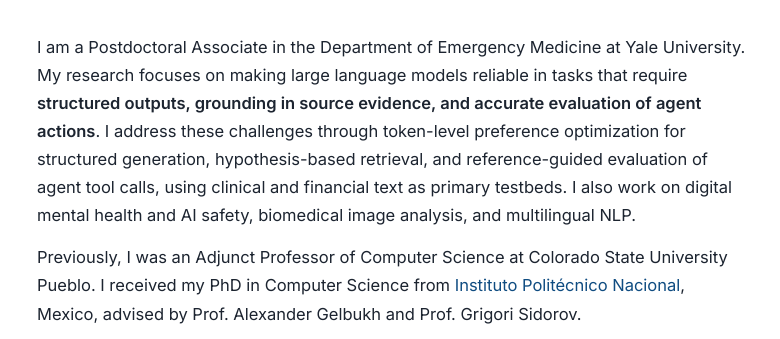
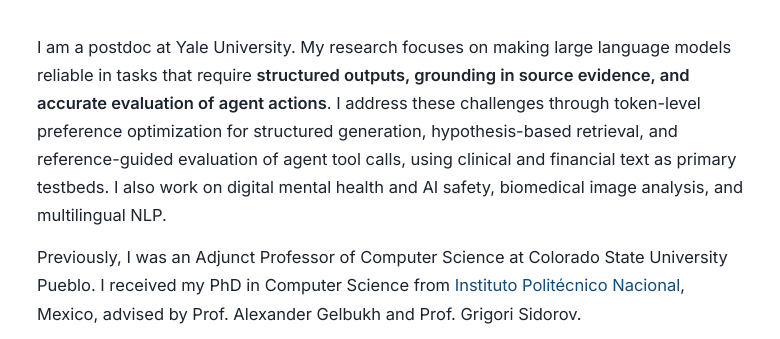
Before and after one commit to marif561/marif561.github.io, a plain HTML site: page index.html in a window 1280 px wide. Shown: the part 404-743 px from the top of the page, without its empty margins (247-1027 px from the left). Drawn offline with Linux system fonts and the light colour scheme.

Commit message:
Intro: simplify opening sentence
Co-Authored-By: Claude Opus 5.5 <noreply@anthropic.com>
Claude-Session: https://claude.ai/code/session_011SME3VVj1CGpF6xNaU8ZAr

```diff
--- a/index.html
+++ b/index.html
@@ -63,8 +63,7 @@
 
     <section class="bio">
       <p>
-        I am a Postdoctoral Associate in the Department of Emergency Medicine at Yale University. My research
-        focuses on making large language models reliable in tasks that require <b>structured outputs, grounding
+        I am a postdoc at Yale University. My research focuses on making large language models reliable in tasks that require <b>structured outputs, grounding
         in source evidence, and accurate evaluation of agent actions</b>. I address these challenges through
         token-level preference optimization for structured generation, hypothesis-based retrieval, and
         reference-guided evaluation of agent tool calls, using clinical and financial text as primary testbeds.
```
